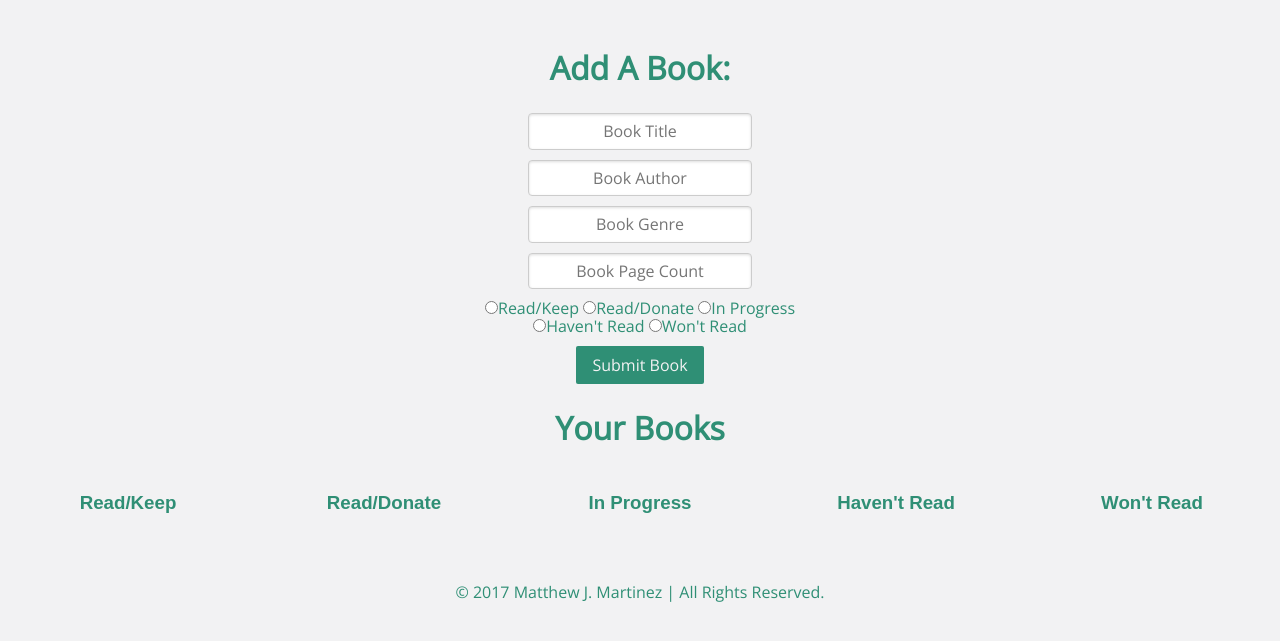
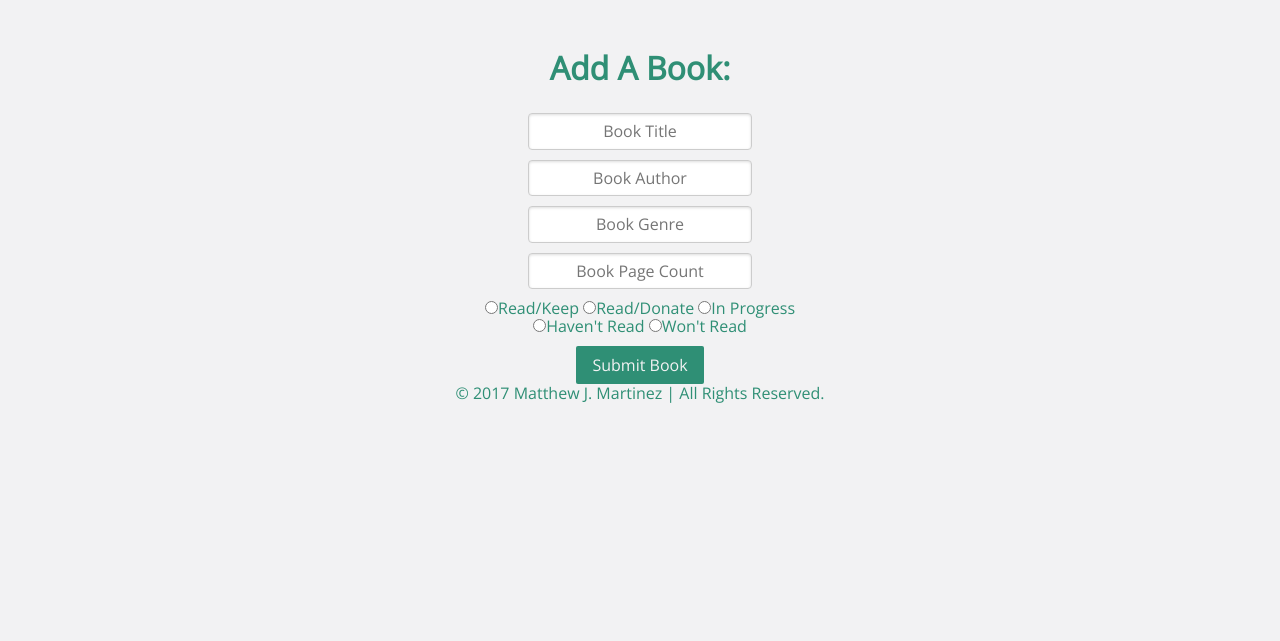
Before and after one commit to matt-martinez/bookshelf-app, a website: page public/index.html in a window 1280 px wide. Shown: the part 127-768 px from the top of the page. Drawn offline with nearby package versions, Linux system fonts and the light colour scheme; some packages are replaced by stand-ins of ours.

Commit message:
Added ng-if to make books div appear on user login, added personalization to title

```diff
--- a/public/partials/home.html
+++ b/public/partials/home.html
@@ -24,8 +24,9 @@
   </form>
 </div>
 
-<h2>Your Books</h2>
-<div class="pure-g">
+<div ng-if="home.currentUser">
+  <h2>{{home.currentUser.name}}'s Books</h2>
+  <div class="pure-g" >
     <div class="pure-u-1 pure-u-md-1-5">
       <h3>Read/Keep</h3>
       <div class="col-sm-6 col-md-6 col-lg-4" ng-repeat="book in books.savedBooks | orderBy: 'status' | filter: 'Read/Keep' ">
@@ -57,3 +58,4 @@
       </div>
     </div>
   </div>
+</div>
```
Lines whose indentation alone changed are shown as unchanged.
